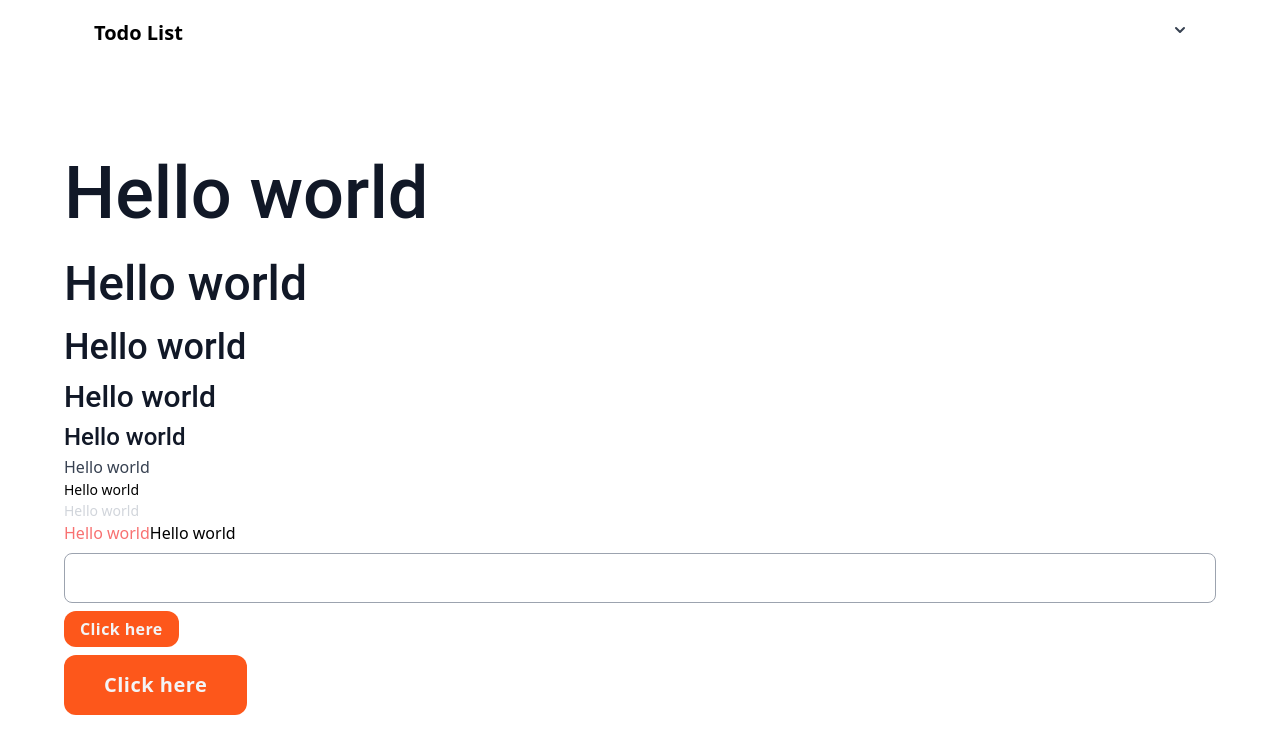
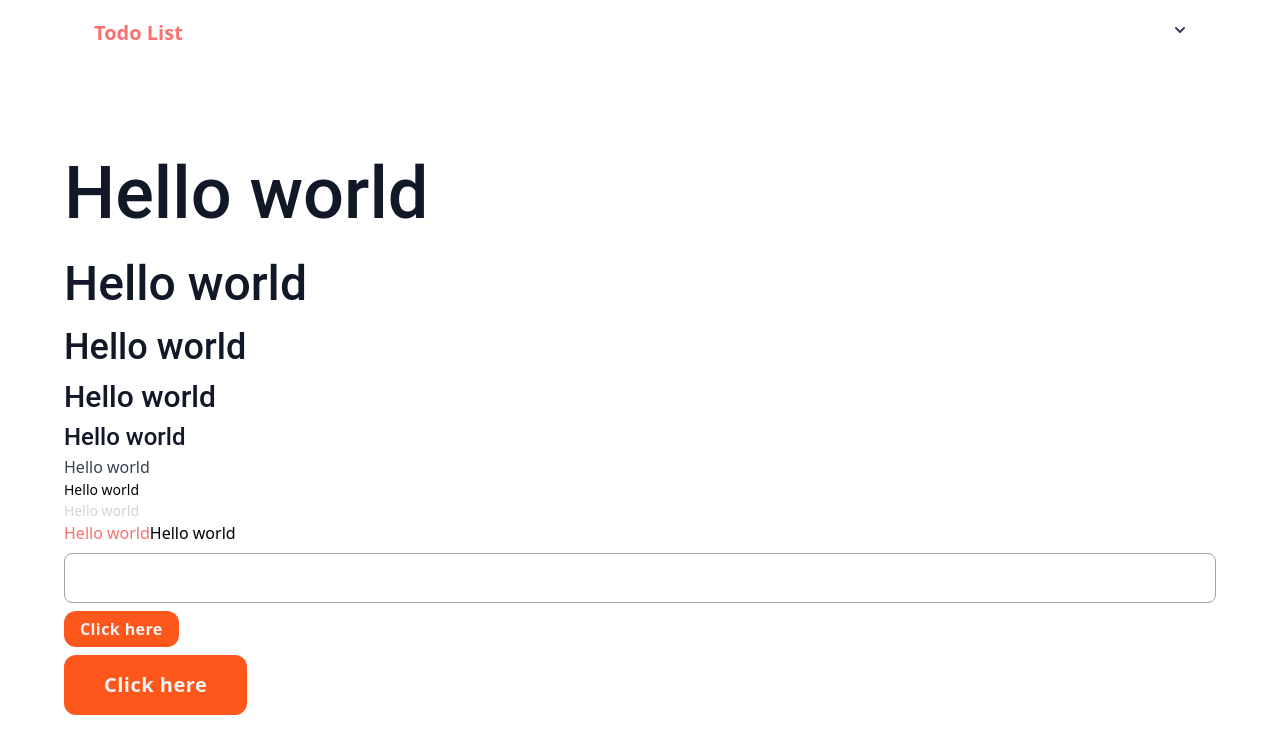
Before and after one commit to Jcheahh/TodoList-old, a React (Create React App) app: page /design in a window 1280 px wide. Shown: the top 754 px of the page. Built offline with nearby package versions, Linux system fonts and the light colour scheme; no server answers.

Commit message:
Change Link to own Link ui component

```diff
--- a/src/component/ui/NavBar.tsx
+++ b/src/component/ui/NavBar.tsx
@@ -1,5 +1,5 @@
 import React, { ReactNode } from "react";
-import { Link } from "react-router-dom";
+import { Link } from "./Link";
 import { toText, gray2 } from "./color";
 
 function NavBar({
@@ -10,9 +10,9 @@ function NavBar({
   className?: string[];
 }): JSX.Element {
   return (
-    <nav className="font-sans flex flex-col text-center sm:flex-row sm:text-left sm:justify-between py-3 px-6 bg-white sm:items-baseline w-full container">
+    <nav className="font-sans flex flex-col text-center sm:flex-row sm:text-left sm:justify-between py-3 px-6 bg-transparent sm:items-baseline w-full container">
       <div className="mb-2 sm:mb-0">
-        <Link to="/" className="text-xl font-bold">
+        <Link to="/" className={["text-xl font-bold"]}>
           Todo List
         </Link>{" "}
       </div>
```
